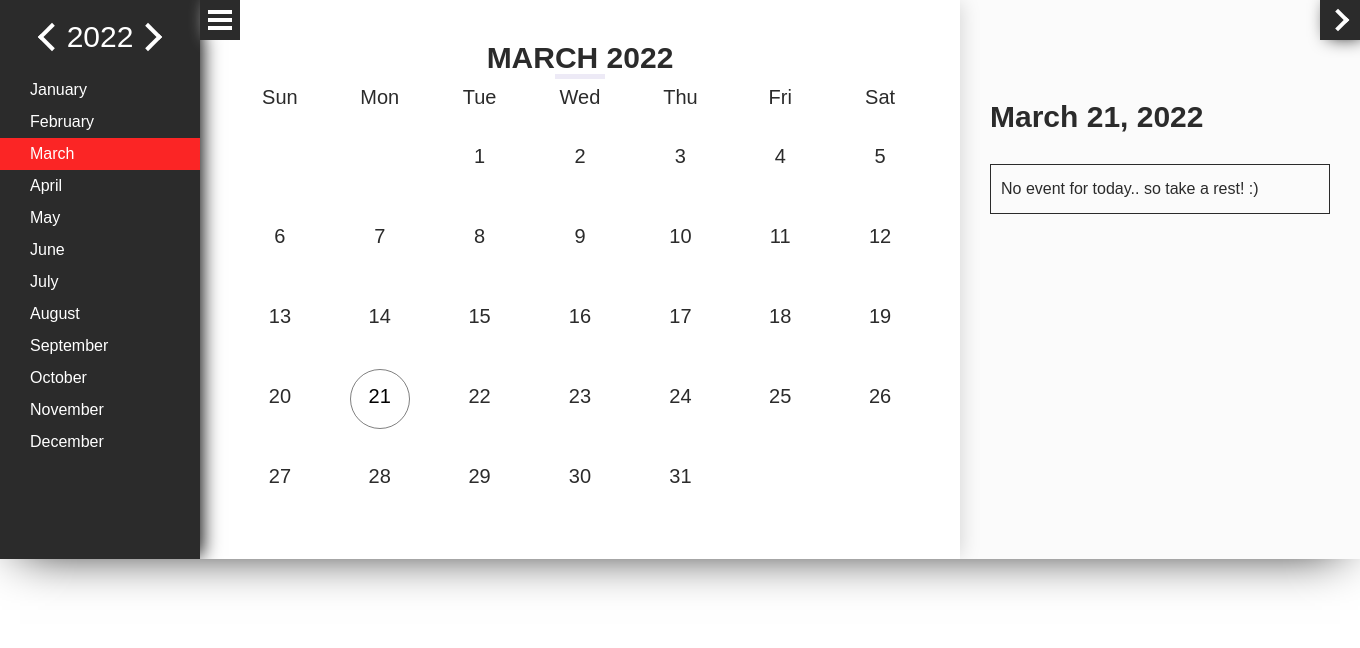
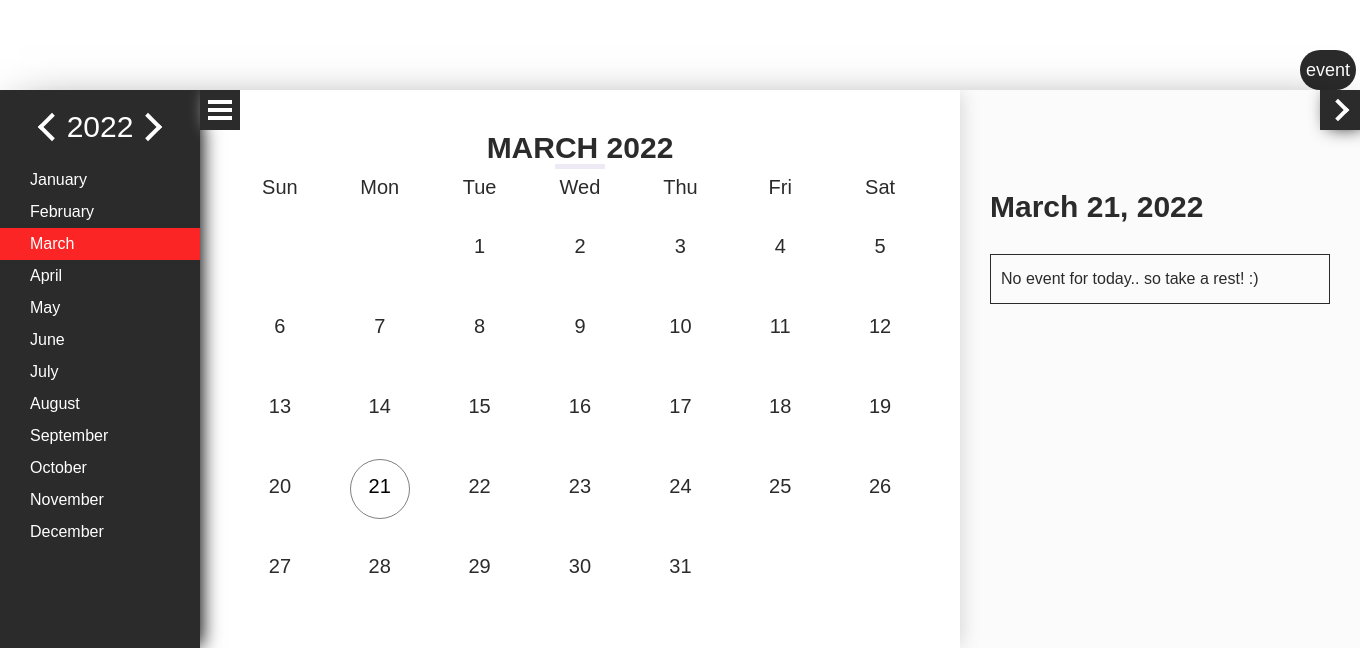
Before and after one commit to sandje05/urenregistratie, a PHP site: page /Untitled-3.html in a window 1360 px wide. Shown: the top 648 px of the page. Run offline with PHP 8.4, Linux system fonts and the light colour scheme.

Commit message:
event button

```diff
--- a/urenregristratie/agenda/Untitled-3.html
+++ b/urenregristratie/agenda/Untitled-3.html
@@ -10,6 +10,15 @@
 </head>
 
 <body>
+    <div class="Login">
+    <input type="submit" name="" value="event">
+        </div>
+
+
+
+
+
+
 
     <div id="calendar"></div>
 
--- a/urenregristratie/agenda/css.css
+++ b/urenregristratie/agenda/css.css
@@ -1005,3 +1005,22 @@ button.icon-button > span.chevron-arrow-right {
         font-size: 14px;
     }
 }
+
+
+.Login input[type="submit"]
+{
+
+  border: none;
+  outline:none;
+  height: 40px;
+  background: #2b2b2b;
+  color:#fff;
+  font-size: 18px;
+  border-radius: 20px;
+  margin-left: 1300px;
+  margin-top: 50px;
+
+
+
+
+}
```
